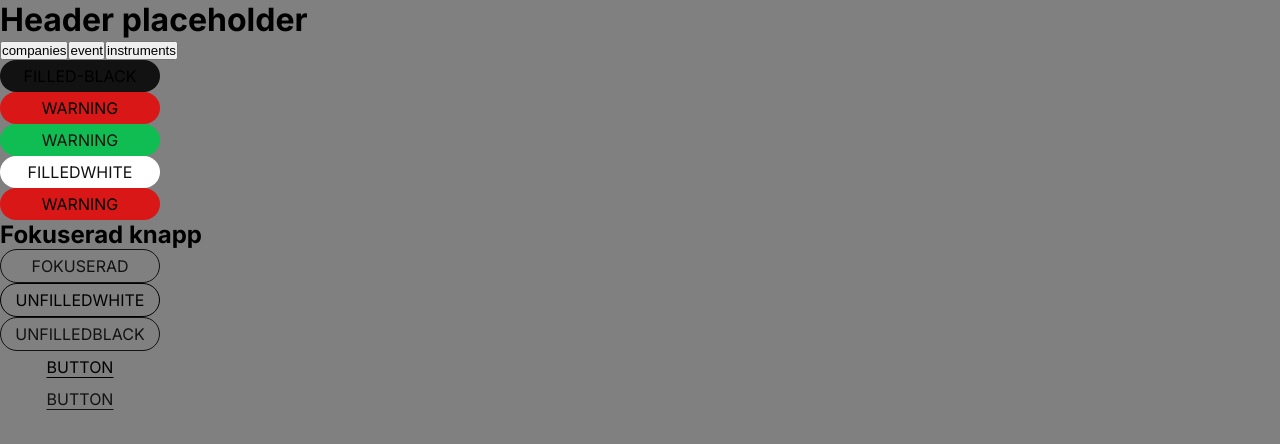
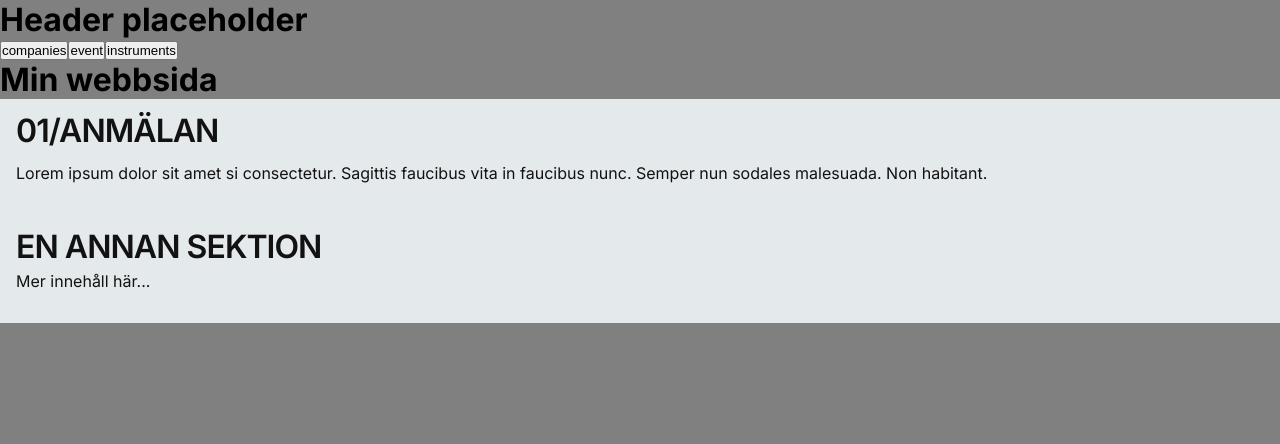
Before and after one commit to Skjesper/LIA-Portal, a Next.js app: page / in a window 1280 px wide. Shown: the top 444 px of the page. Built offline with nearby package versions, Linux system fonts and the light colour scheme.

Commit message:
started with frontpage

```diff
--- a/src/app/layout.js
+++ b/src/app/layout.js
@@ -3,6 +3,7 @@ import "@/components/styles/globals.css";
 import "@/components/styles/colors.css";
 import Header from '@/components/Header'
 import Footer from '@/components/footer/Footer'
+import "@/app/page.module.css";
 
 const inter = Inter({
   variable: "--font-inter",
--- a/src/app/page.js
+++ b/src/app/page.js
@@ -1,25 +1,25 @@
-
 import Link from 'next/link';
 import Button from '@/components/ui/Button/Button.jsx';
-import styles from '@/components/ui/Button/Button.module.css'; // Lägg till denna import
-
+import buttonStyles from '@/components/ui/Button/Button.module.css';
+import pageStyles from './page.module.css'; // Importera page.module.css
+import Section from '@/components/Sections/Sections';
 
 export default function Home() {
   return (
-    <div>
-    <Button className={styles.filledBlack}>filled-black</Button>
-    <Button className={styles.warning}>warning</Button>
-    <Button className={styles.success}>warning</Button>
-    <Button className={styles.filledWhite}>filledWhite</Button>
-    <Button className={styles.warning}>warning</Button>
-    <h2>Fokuserad knapp</h2>
-      <Button className={styles.unfilledBlack}>Fokuserad</Button>
-      <Button className={styles.unfilledWhite}>unfilledWhite</Button>
-      <Button className={styles.unfilledBlack}>unfilledBlack</Button>
-      <Button className={styles.underlinedWhite}>
-     Button</Button>
-      <Button className={styles.underlinedBlack}>Button</Button>
+    <main>
+      <h1>Min webbsida</h1>
 
-  </div>
+      <Section>
+        <div className={pageStyles.applyWrapper}>
+          <h2>01/Anmälan</h2>
+          <p>Lorem ipsum dolor sit amet si consectetur. Sagittis faucibus vita in faucibus nunc. Semper nun sodales malesuada. Non habitant.</p>
+        </div>
+      </Section>
+
+      <Section className="highlight-section">
+        <h2>En annan sektion</h2>
+        <p>Mer innehåll här...</p>
+      </Section>
+    </main>
   );
 }
--- a/src/app/page.module.css
+++ b/src/app/page.module.css
@@ -1,168 +1,11 @@
-.page {
-  --gray-rgb: 0, 0, 0;
-  --gray-alpha-200: rgba(var(--gray-rgb), 0.08);
-  --gray-alpha-100: rgba(var(--gray-rgb), 0.05);
+.applyWrapper {
+  display: flex;
+  flex-direction: column;
+  gap: 1rem;
 
-  --button-primary-hover: #383838;
-  --button-secondary-hover: #f2f2f2;
-
-  display: grid;
-  grid-template-rows: 20px 1fr 20px;
-  align-items: center;
-  justify-items: center;
-  min-height: 100svh;
-  padding: 80px;
-  gap: 64px;
-  font-family: var(--font-geist-sans);
 }
 
-@media (prefers-color-scheme: dark) {
-  .page {
-    --gray-rgb: 255, 255, 255;
-    --gray-alpha-200: rgba(var(--gray-rgb), 0.145);
-    --gray-alpha-100: rgba(var(--gray-rgb), 0.06);
-
-    --button-primary-hover: #ccc;
-    --button-secondary-hover: #1a1a1a;
-  }
+.applyWrapper p {
+  color: var(--Typography-Primary, #121212);
+  margin-right: 3.62rem;
 }
-
-.main {
-  display: flex;
-  flex-direction: column;
-  gap: 32px;
-  grid-row-start: 2;
-}
-
-.main ol {
-  font-family: var(--font-geist-mono);
-  padding-left: 0;
-  margin: 0;
-  font-size: 14px;
-  line-height: 24px;
-  letter-spacing: -0.01em;
-  list-style-position: inside;
-}
-
-.main li:not(:last-of-type) {
-  margin-bottom: 8px;
-}
-
-.main code {
-  font-family: inherit;
-  background: var(--gray-alpha-100);
-  padding: 2px 4px;
-  border-radius: 4px;
-  font-weight: 600;
-}
-
-.ctas {
-  display: flex;
-  gap: 16px;
-}
-
-.ctas a {
-  appearance: none;
-  border-radius: 128px;
-  height: 48px;
-  padding: 0 20px;
-  border: none;
-  border: 1px solid transparent;
-  transition:
-    background 0.2s,
-    color 0.2s,
-    border-color 0.2s;
-  cursor: pointer;
-  display: flex;
-  align-items: center;
-  justify-content: center;
-  font-size: 16px;
-  line-height: 20px;
-  font-weight: 500;
-}
-
-a.primary {
-  background: var(--foreground);
-  color: var(--background);
-  gap: 8px;
-}
-
-a.secondary {
-  border-color: var(--gray-alpha-200);
-  min-width: 158px;
-}
-
-.footer {
-  grid-row-start: 3;
-  display: flex;
-  gap: 24px;
-}
-
-.footer a {
-  display: flex;
-  align-items: center;
-  gap: 8px;
-}
-
-.footer img {
-  flex-shrink: 0;
-}
-
-/* Enable hover only on non-touch devices */
-@media (hover: hover) and (pointer: fine) {
-  a.primary:hover {
-    background: var(--button-primary-hover);
-    border-color: transparent;
-  }
-
-  a.secondary:hover {
-    background: var(--button-secondary-hover);
-    border-color: transparent;
-  }
-
-  .footer a:hover {
-    text-decoration: underline;
-    text-underline-offset: 4px;
-  }
-}
-
-@media (max-width: 600px) {
-  .page {
-    padding: 32px;
-    padding-bottom: 80px;
-  }
-
-  .main {
-    align-items: center;
-  }
-
-  .main ol {
-    text-align: center;
-  }
-
-  .ctas {
-    flex-direction: column;
-  }
-
-  .ctas a {
-    font-size: 14px;
-    height: 40px;
-    padding: 0 16px;
-  }
-
-  a.secondary {
-    min-width: auto;
-  }
-
-  .footer {
-    flex-wrap: wrap;
-    align-items: center;
-    justify-content: center;
-  }
-}
-
-@media (prefers-color-scheme: dark) {
-  .logo {
-    filter: invert();
-  }
-}
--- /dev/null
+++ b/src/components/Sections/Sections.jsx
@@ -0,0 +1,15 @@
+// Section.jsx
+import React from 'react';
+import styles from '@/components/Sections/Sections.module.css';
+const Section = ({ children, className, ...props }) => {
+  // Kombinera section-klassen från CSS-modulen med eventuella ytterligare klasser
+  const sectionClassName = className ? `${styles.section} ${className}` : styles.section;
+
+  return (
+    <section className={sectionClassName} {...props}>
+      {children}
+    </section>
+  );
+};
+
+export default Section;
--- /dev/null
+++ b/src/components/Sections/Sections.module.css
@@ -0,0 +1,32 @@
+/* Section.css */
+.section {
+    display: flex;
+    padding: 1rem 1rem 2rem 1rem;
+    flex-direction: column;
+    align-items: flex-start;
+    gap: 0.5rem;
+    align-self: stretch;
+    background-color: var(--background-MediumLight);
+  }
+
+  .section h2 {
+    font-family: Inter;
+    font-size: 2rem;
+    font-style: normal;
+    font-weight: 530;
+    line-height: 2rem; /* 100% */
+    letter-spacing: -0.06rem;
+    text-transform: uppercase;
+    color: var(--Typography-Primary);
+    text-align: left;
+  }
+
+  .section p {
+    color: var(--Typography-Primary, #121212);
+    /* Mobil/Body/Regular */
+    font-family: Inter;
+    font-size: 1rem;
+    font-style: normal;
+    font-weight: 400;
+    line-height: 1.25rem; /* 125% */
+  }
--- a/src/components/styles/colors.css
+++ b/src/components/styles/colors.css
@@ -1,8 +1,7 @@
 :root {
     --bg-black: #121212;
 
-
-
+    --background-MediumLight: #E4E9EB;
 
     /*
 
```
Also changed, not shown: src/components/ui/StudentCard/StudentCard.jsx (added), src/components/ui/StudentCard/StudentCard.module.css (added).
